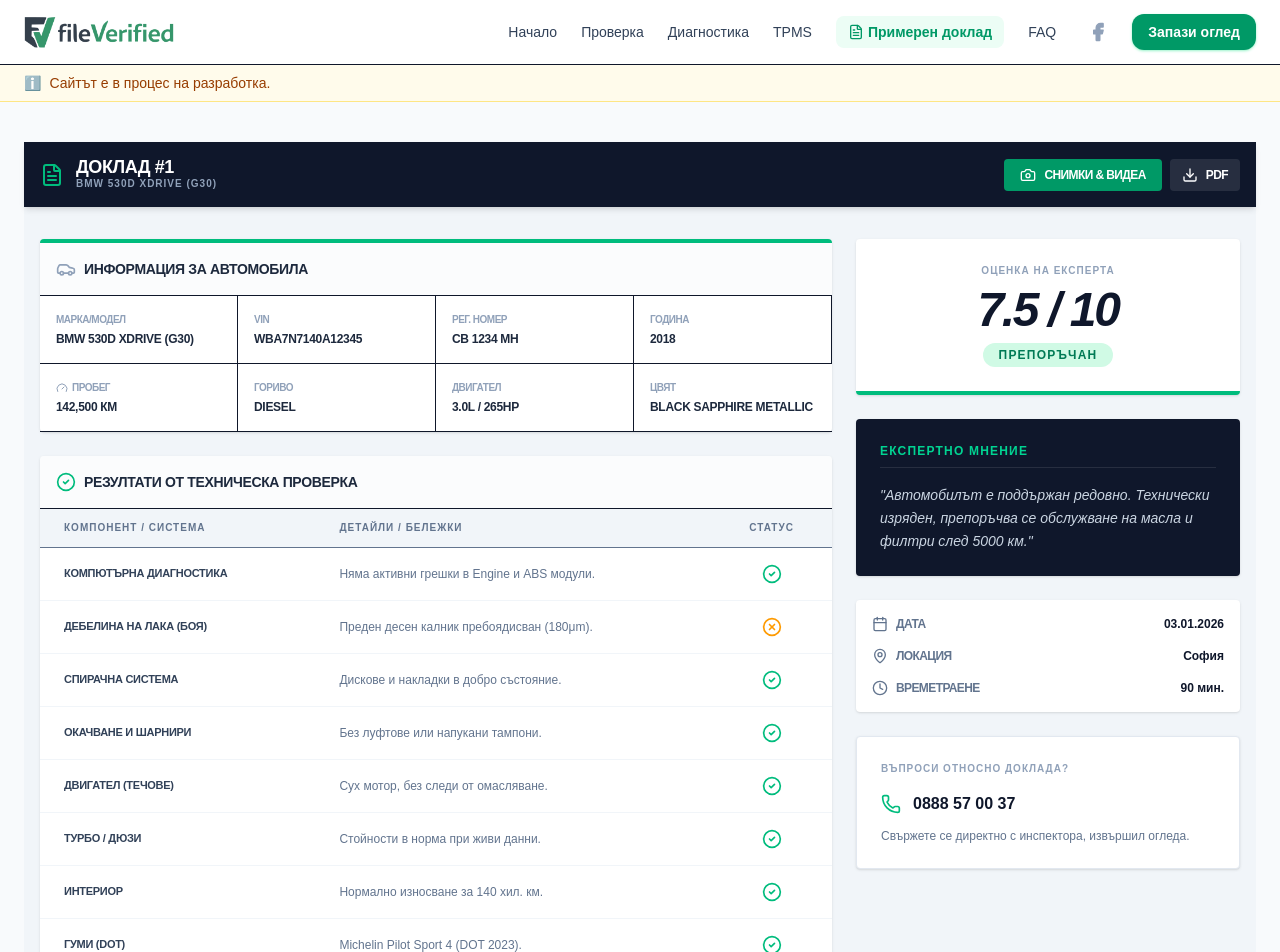
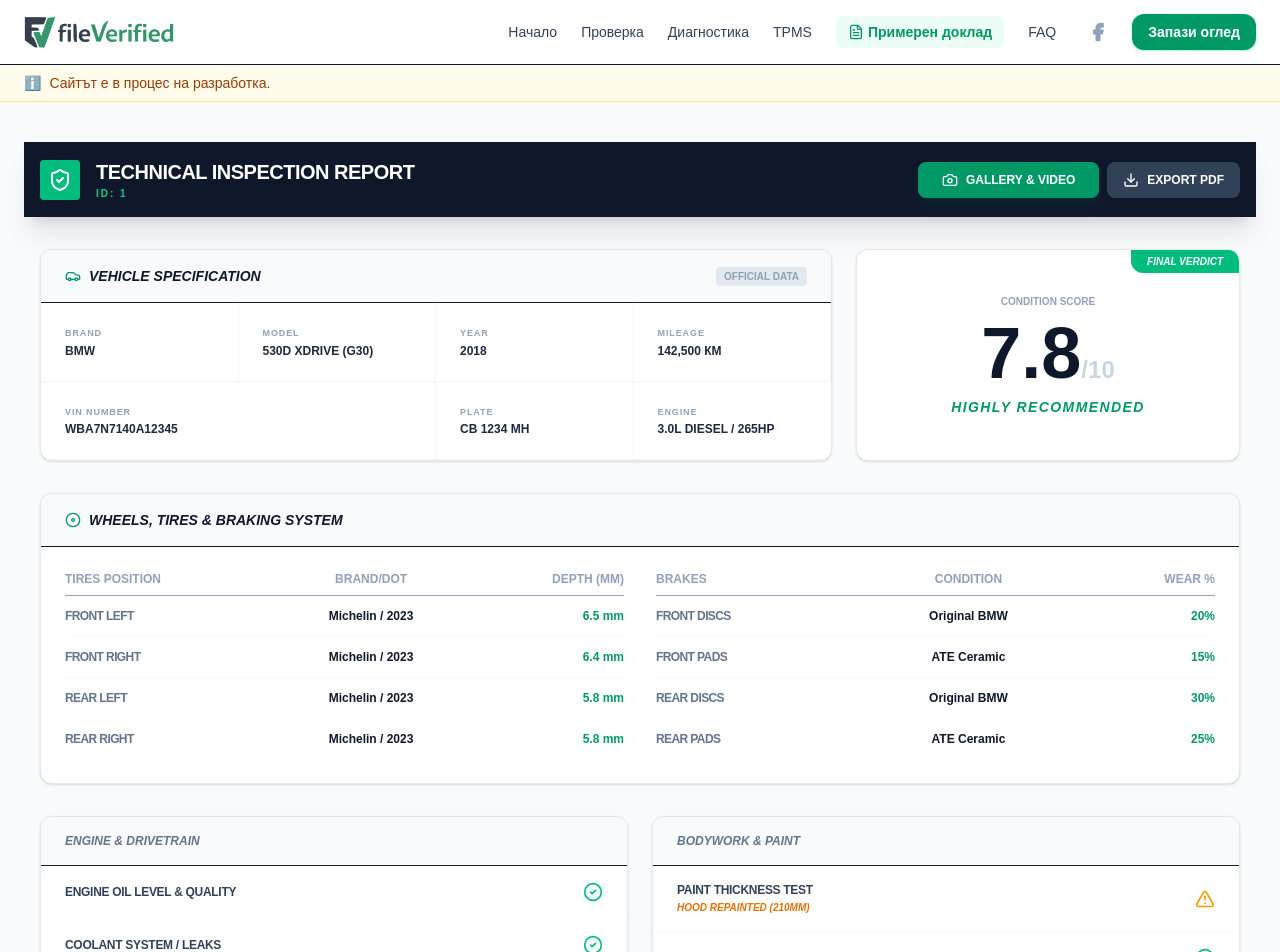
Before and after one commit to martinfilev-byte/fileverified, a Next.js app: page /report/1 in a window 1280 px wide. Shown: the top 952 px of the page. Built offline with nearby package versions, Linux system fonts and the light colour scheme.

Commit message:
Update: 2026-01-03 21:01:18

```diff
--- a/src/app/report/[id]/page.tsx
+++ b/src/app/report/[id]/page.tsx
@@ -3,25 +3,15 @@
 import React from "react"
 import { useParams } from "next/navigation"
 import {
-  CheckCircle2,
-  XCircle,
-  Camera,
-  Download,
-  Car,
-  Info,
-  FileText,
-  Clock,
-  MapPin,
-  Calendar,
-  Gauge,
-  Phone // Добавено тук, за да изчезне грешката
+  CheckCircle2, XCircle, Camera, Download, Car, Info, FileText,
+  Clock, MapPin, Calendar, Gauge, Phone, AlertTriangle, ShieldCheck,
+  Disc, Activity, Search
 } from "lucide-react"
 
-export default function LKWStyledReport() {
+export default function LKWProfessionalReport() {
   const params = useParams()
   const reportId = params.id
 
-  // Примерни данни в стила на LKW Store
   const data = {
     vin: "WBA7N7140A12345",
     licensePlate: "CB 1234 MH",
@@ -29,117 +19,137 @@
     model: "530d xDrive (G30)",
     year: "2018",
     mileage: "142,500 км",
-    fuel: "Diesel",
-    engine: "3.0L / 265hp",
-    color: "Black Sapphire Metallic",
-    location: "София",
-    inspectionDate: "03.01.2026",
+    engine: "3.0L Diesel / 265hp",
     nasLink: "https://your-nas-link.com/share/XYZ",
-    summaryStatus: "ПРЕПОРЪЧАН",
-    inspectionScore: "7.5 / 10",
+    inspectionScore: "7.8",
   }
 
   return (
-    <div className="bg-slate-100 min-h-screen pb-20 font-sans">
-      {/* TOP HEADER */}
-      <div className="bg-slate-900 text-white sticky top-16 z-40 shadow-md">
-        <div className="max-w-7xl mx-auto px-4 py-4 flex justify-between items-center">
-          <div className="flex items-center gap-3">
-            <FileText className="text-emerald-500 w-6 h-6" />
+    <div className="bg-[#f8fafc] min-h-screen pb-20 font-sans text-slate-900">
+      {/* HEADER STRIP */}
+      <div className="bg-[#0f172a] text-white sticky top-16 z-40 shadow-xl">
+        <div className="max-w-7xl mx-auto px-4 py-4 flex flex-wrap justify-between items-center gap-4">
+          <div className="flex items-center gap-4">
+            <div className="bg-emerald-500 p-2 rounded">
+              <ShieldCheck className="w-6 h-6 text-white" />
+            </div>
             <div>
-              <h1 className="text-lg font-black uppercase tracking-tight leading-none">Доклад #{reportId || "1"}</h1>
-              <p className="text-[10px] text-slate-400 uppercase font-bold tracking-widest">{data.make} {data.model}</p>
+              <h1 className="text-xl font-black uppercase tracking-tight">Technical Inspection Report</h1>
+              <p className="text-[10px] text-emerald-400 uppercase font-black tracking-[0.2em]">ID: {reportId || "02213"}</p>
             </div>
           </div>
           <div className="flex gap-2">
-             <a href={data.nasLink} target="_blank" rel="noopener noreferrer" className="bg-emerald-600 hover:bg-emerald-700 text-white px-4 py-2 rounded font-bold text-xs flex items-center gap-2 transition-all uppercase tracking-tighter">
-              <Camera className="w-4 h-4" /> Снимки & Видеа
+            <a href={data.nasLink} target="_blank" rel="noopener noreferrer" className="bg-emerald-600 hover:bg-emerald-500 text-white px-6 py-2.5 rounded-lg font-black text-xs flex items-center gap-2 transition-all uppercase shadow-lg shadow-emerald-900/20">
+              <Camera className="w-4 h-4" /> Gallery & Video
             </a>
-            <button onClick={() => window.print()} className="bg-white/10 hover:bg-white/20 text-white px-3 py-2 rounded text-xs font-bold transition-all uppercase tracking-tighter flex items-center gap-2">
-              <Download className="w-4 h-4" /> PDF
+            <button onClick={() => window.print()} className="bg-slate-700 hover:bg-slate-600 text-white px-4 py-2.5 rounded-lg text-xs font-black transition-all uppercase flex items-center gap-2">
+              <Download className="w-4 h-4" /> Export PDF
             </button>
           </div>
         </div>
       </div>
 
-      <div className="max-w-7xl mx-auto px-4 mt-8 grid grid-cols-1 lg:grid-cols-12 gap-6">
+      <div className="max-w-7xl mx-auto px-4 mt-8 space-y-8">
 
-        {/* LEFT COLUMN */}
-        <div className="lg:col-span-8 space-y-6">
-          <div className="bg-white rounded shadow-sm border-t-4 border-emerald-500">
-            <div className="p-4 border-b flex items-center gap-2 bg-slate-50/50">
-              <Car className="w-5 h-5 text-slate-400" />
-              <h2 className="font-black text-slate-800 uppercase text-sm tracking-tight">Информация за автомобила</h2>
+        {/* SECTION 1: VEHICLE CORE DATA */}
+        <div className="grid md:grid-cols-3 gap-6">
+          <div className="md:col-span-2 bg-white rounded-xl shadow-sm border border-slate-200 overflow-hidden">
+            <div className="bg-slate-50 px-6 py-4 border-b flex items-center justify-between">
+              <h2 className="font-black uppercase text-sm flex items-center gap-2 italic"><Car className="w-4 h-4 text-emerald-600" /> Vehicle Specification</h2>
+              <span className="text-[10px] font-bold text-slate-400 bg-slate-200 px-2 py-0.5 rounded">OFFICIAL DATA</span>
             </div>
-            <div className="grid grid-cols-2 md:grid-cols-4">
-              <InfoBox label="Марка/Модел" value={`${data.make} ${data.model}`} />
-              <InfoBox label="VIN" value={data.vin} />
-              <InfoBox label="Рег. номер" value={data.licensePlate} />
-              <InfoBox label="Година" value={data.year} />
-              <InfoBox label="Пробег" value={data.mileage} icon={<Gauge className="w-3 h-3"/>} />
-              <InfoBox label="Гориво" value={data.fuel} />
-              <InfoBox label="Двигател" value={data.engine} />
-              <InfoBox label="Цвят" value={data.color} />
+            <div className="grid grid-cols-2 sm:grid-cols-4">
+              <DataTile label="Brand" value={data.make} />
+              <DataTile label="Model" value={data.model} />
+              <DataTile label="Year" value={data.year} />
+              <DataTile label="Mileage" value={data.mileage} />
+              <DataTile label="VIN Number" value={data.vin} colSpan="sm:col-span-2" />
+              <DataTile label="Plate" value={data.licensePlate} />
+              <DataTile label="Engine" value={data.engine} />
             </div>
           </div>
 
-          <div className="bg-white rounded shadow-sm overflow-hidden">
-            <div className="p-4 border-b flex items-center gap-2 bg-slate-50/50">
-              <CheckCircle2 className="w-5 h-5 text-emerald-500" />
-              <h2 className="font-black text-slate-800 uppercase text-sm tracking-tight">Резултати от техническа проверка</h2>
+          <div className="bg-white rounded-xl shadow-sm border border-slate-200 p-8 flex flex-col items-center justify-center text-center relative overflow-hidden">
+            <div className="absolute top-0 right-0 bg-emerald-500 text-white text-[10px] font-black px-4 py-1 rounded-bl-xl uppercase italic">Final Verdict</div>
+            <p className="text-[10px] font-black uppercase text-slate-400 mb-2">Condition Score</p>
+            <div className="text-7xl font-black text-slate-900 mb-2 leading-none">{data.inspectionScore}<span className="text-2xl text-slate-300">/10</span></div>
+            <div className="text-emerald-600 font-black text-sm uppercase tracking-widest italic">Highly Recommended</div>
           </div>
-            <table className="w-full text-left text-sm border-collapse">
+        </div>
+
+        {/* SECTION 2: BRAKES & TIRES (LKW STYLE) */}
+        <div className="bg-white rounded-xl shadow-sm border border-slate-200 overflow-hidden">
+          <div className="bg-slate-50 px-6 py-4 border-b flex items-center gap-2">
+            <Disc className="w-4 h-4 text-emerald-600" />
+            <h2 className="font-black uppercase text-sm italic">Wheels, Tires & Braking System</h2>
+          </div>
+          <div className="p-6 grid md:grid-cols-2 gap-8">
+            <table className="w-full text-xs">
               <thead>
-                <tr className="bg-slate-100 text-slate-500 text-[10px] uppercase font-black tracking-widest">
-                  <th className="px-6 py-3 border-b">Компонент / Система</th>
-                  <th className="px-6 py-3 border-b">Детайли / Бележки</th>
-                  <th className="px-6 py-3 border-b text-center">Статус</th>
-                </tr>
+                <tr className="text-slate-400 uppercase font-black border-b"><th className="pb-2 text-left">Tires Position</th><th className="pb-2">Brand/DOT</th><th className="pb-2 text-right">Depth (mm)</th></tr>
               </thead>
-              <tbody className="divide-y divide-slate-100 font-medium">
-                <TableRow label="Компютърна диагностика" detail="Няма активни грешки в Engine и ABS модули." status="ok" />
-                <TableRow label="Дебелина на лака (Боя)" detail="Преден десен калник пребоядисван (180μm)." status="warn" />
-                <TableRow label="Спирачна система" detail="Дискове и накладки в добро състояние." status="ok" />
-                <TableRow label="Окачване и шарнири" detail="Без луфтове или напукани тампони." status="ok" />
-                <TableRow label="Двигател (Течове)" detail="Сух мотор, без следи от омасляване." status="ok" />
-                <TableRow label="Турбо / Дюзи" detail="Стойности в норма при живи данни." status="ok" />
-                <TableRow label="Интериор" detail="Нормално износване за 140 хил. км." status="ok" />
-                <TableRow label="Гуми (DOT)" detail="Michelin Pilot Sport 4 (DOT 2023)." status="ok" />
+              <tbody className="font-bold divide-y divide-slate-50">
+                <TireRow pos="Front Left" brand="Michelin / 2023" depth="6.5 mm" />
+                <TireRow pos="Front Right" brand="Michelin / 2023" depth="6.4 mm" />
+                <TireRow pos="Rear Left" brand="Michelin / 2023" depth="5.8 mm" />
+                <TireRow pos="Rear Right" brand="Michelin / 2023" depth="5.8 mm" />
+              </tbody>
+            </table>
+            <table className="w-full text-xs">
+              <thead>
+                <tr className="text-slate-400 uppercase font-black border-b"><th className="pb-2 text-left">Brakes</th><th className="pb-2">Condition</th><th className="pb-2 text-right">Wear %</th></tr>
+              </thead>
+              <tbody className="font-bold divide-y divide-slate-50">
+                <TireRow pos="Front Discs" brand="Original BMW" depth="20%" />
+                <TireRow pos="Front Pads" brand="ATE Ceramic" depth="15%" />
+                <TireRow pos="Rear Discs" brand="Original BMW" depth="30%" />
+                <TireRow pos="Rear Pads" brand="ATE Ceramic" depth="25%" />
               </tbody>
             </table>
           </div>
         </div>
 
-        {/* RIGHT COLUMN */}
-        <div className="lg:col-span-4 space-y-6">
-          <div className="bg-white rounded shadow-sm p-6 text-center border-b-4 border-emerald-500">
-            <p className="text-[10px] font-black uppercase text-slate-400 tracking-widest mb-2 text-center">Оценка на експерта</p>
-            <div className="text-5xl font-black text-slate-900 mb-2 italic tracking-tighter">{data.inspectionScore}</div>
-            <div className="inline-block bg-emerald-100 text-emerald-700 px-4 py-1 rounded-full text-xs font-black uppercase tracking-widest">
-              {data.summaryStatus}
-            </div>
-          </div>
+        {/* SECTION 3: FULL CHECKLIST */}
+        <div className="grid md:grid-cols-2 gap-6">
+          <ChecklistGroup title="Engine & Drivetrain">
+            <CheckItem label="Engine Oil Level & Quality" status="ok" />
+            <CheckItem label="Coolant System / Leaks" status="ok" />
+            <CheckItem label="Transmission Shifting" status="ok" />
+            <CheckItem label="Turbocharger Operation" status="ok" />
+            <CheckItem label="Exhaust System" status="ok" />
+          </ChecklistGroup>
 
-          <div className="bg-slate-900 text-white rounded shadow-sm p-6">
-            <h3 className="text-xs font-black uppercase tracking-widest text-emerald-400 mb-4 border-b border-white/10 pb-2">Експертно мнение</h3>
-            <p className="text-sm leading-relaxed text-slate-300 italic">
-              "Автомобилът е поддържан редовно. Технически изряден, препоръчва се обслужване на масла и филтри след 5000 км."
+          <ChecklistGroup title="Bodywork & Paint">
+            <CheckItem label="Paint Thickness Test" status="warn" desc="Hood repainted (210μm)" />
+            <CheckItem label="Chassis / Frame Integrity" status="ok" />
+            <CheckItem label="Glass / Mirrors Condition" status="ok" />
+            <CheckItem label="Door Seals & Alignment" status="ok" />
+            <CheckItem label="Underbody Rust Check" status="ok" />
+          </ChecklistGroup>
+
+          <ChecklistGroup title="Electronics & Interior">
+            <CheckItem label="OBD II Diagnostic Scan" status="ok" />
+            <CheckItem label="Air Conditioning System" status="ok" />
+            <CheckItem label="Dashboard Warning Lights" status="ok" />
+            <CheckItem label="Seat & Upholstery Wear" status="ok" />
+            <CheckItem label="Navigation / Infotainment" status="ok" />
+          </ChecklistGroup>
+
+          <div className="bg-slate-900 rounded-xl p-8 text-white flex flex-col justify-between">
+            <div>
+              <h3 className="text-emerald-400 font-black uppercase text-xs mb-4 flex items-center gap-2">
+                <Search className="w-4 h-4" /> Expert Summary
+              </h3>
+              <p className="text-slate-300 italic text-sm leading-relaxed">
+                "The vehicle is in very good mechanical condition. Computer diagnostics showed no active faults. The repainted hood is due to stone chips, not a structural accident. All service records are verified."
               </p>
             </div>
-
-          <div className="bg-white rounded shadow-sm p-4 space-y-4">
-            <MetaItem icon={<Calendar className="w-4 h-4" />} label="Дата" value={data.inspectionDate} />
-            <MetaItem icon={<MapPin className="w-4 h-4" />} label="Локация" value={data.location} />
-            <MetaItem icon={<Clock className="w-4 h-4" />} label="Времетраене" value="90 мин." />
+            <div className="mt-8 pt-6 border-t border-white/10 flex items-center gap-4">
+              <div className="w-12 h-12 bg-emerald-500 rounded-full flex items-center justify-center font-black text-xl">MF</div>
+              <div>
+                <p className="text-[10px] font-black uppercase text-slate-500">Inspector</p>
+                <p className="font-bold text-sm">Martin Filev (FileVerified)</p>
               </div>
-
-          <div className="bg-white rounded shadow-sm p-6 border border-slate-200">
-            <p className="text-[10px] font-black uppercase text-slate-400 mb-4 tracking-widest">Въпроси относно доклада?</p>
-            <div className="space-y-3">
-              <a href="tel:0888570037" className="flex items-center gap-3 text-slate-900 font-bold hover:text-emerald-600 transition-colors">
-                <Phone className="w-5 h-5 text-emerald-500" /> 0888 57 00 37
-              </a>
-              <p className="text-xs text-slate-500">Свържете се директно с инспектора, извършил огледа.</p>
             </div>
           </div>
         </div>
@@ -148,40 +158,50 @@
   )
 }
 
-function InfoBox({ label, value, icon }: { label: string, value: string, icon?: React.ReactNode }) {
+/* HELPER COMPONENTS */
+
+function DataTile({ label, value, colSpan = "" }: { label: string, value: string, colSpan?: string }) {
   return (
-    <div className="border-r border-b p-4 last:border-r-0">
-      <p className="text-[10px] font-black uppercase text-slate-400 tracking-tighter mb-1 flex items-center gap-1">
-        {icon} {label}
-      </p>
-      <p className="text-xs font-black text-slate-800 uppercase tracking-tight">{value}</p>
+    <div className={`p-6 border-r border-b border-slate-100 last:border-r-0 ${colSpan}`}>
+      <p className="text-[9px] font-black uppercase text-slate-400 tracking-widest mb-1">{label}</p>
+      <p className="text-xs font-black text-slate-800 uppercase leading-none">{value}</p>
     </div>
   )
 }
 
-function TableRow({ label, detail, status }: { label: string, detail: string, status: 'ok' | 'warn' | 'error' }) {
+function ChecklistGroup({ title, children }: { title: string, children: React.ReactNode }) {
   return (
-    <tr className="hover:bg-slate-50/80 transition-colors group">
-      <td className="px-6 py-4 font-black text-slate-700 uppercase text-[11px] tracking-tight">{label}</td>
-      <td className="px-6 py-4 text-slate-500 text-xs">{detail}</td>
-      <td className="px-6 py-4 text-center">
+    <div className="bg-white rounded-xl shadow-sm border border-slate-200 overflow-hidden">
+      <div className="bg-slate-50 px-6 py-4 border-b">
+        <h3 className="font-black uppercase text-xs text-slate-500 italic">{title}</h3>
+      </div>
+      <div className="divide-y divide-slate-50">{children}</div>
+    </div>
+  )
+}
+
+function CheckItem({ label, status, desc }: { label: string, status: 'ok' | 'warn' | 'error', desc?: string }) {
+  return (
+    <div className="px-6 py-4 flex items-center justify-between group hover:bg-slate-50 transition-colors">
+      <div>
+        <p className="text-xs font-bold text-slate-700 uppercase tracking-tight">{label}</p>
+        {desc && <p className="text-[10px] text-amber-600 font-bold italic mt-0.5 uppercase">{desc}</p>}
+      </div>
       {status === 'ok' ? (
-          <CheckCircle2 className="w-5 h-5 text-emerald-500 mx-auto" />
+        <CheckCircle2 className="w-5 h-5 text-emerald-500" />
       ) : (
-          <XCircle className="w-5 h-5 text-amber-500 mx-auto" />
+        <AlertTriangle className="w-5 h-5 text-amber-500" />
       )}
-      </td>
+    </div>
+  )
+}
+
+function TireRow({ pos, brand, depth }: { pos: string, brand: string, depth: string }) {
+  return (
+    <tr>
+      <td className="py-3 text-slate-500 uppercase tracking-tighter">{pos}</td>
+      <td className="py-3 text-center">{brand}</td>
+      <td className="py-3 text-right text-emerald-600 font-black">{depth}</td>
     </tr>
   )
 }
-
-function MetaItem({ icon, label, value }: { icon: React.ReactNode, label: string, value: string }) {
-  return (
-    <div className="flex items-center justify-between text-xs">
-      <div className="flex items-center gap-2 text-slate-500 font-bold uppercase tracking-tighter">
-        {icon} {label}
-      </div>
-      <div className="font-black text-slate-900">{value}</div>
-    </div>
-  )
-}
```
Lines whose indentation alone changed are shown as unchanged.
